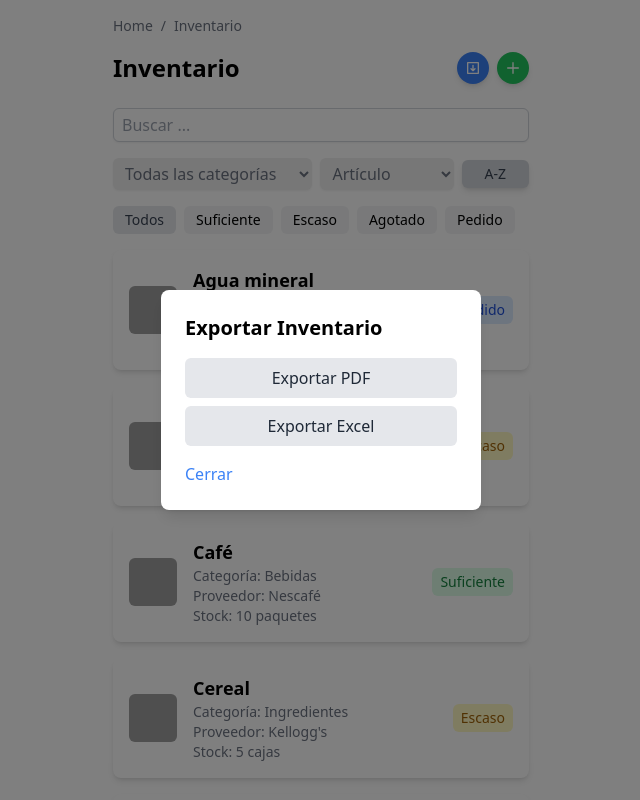
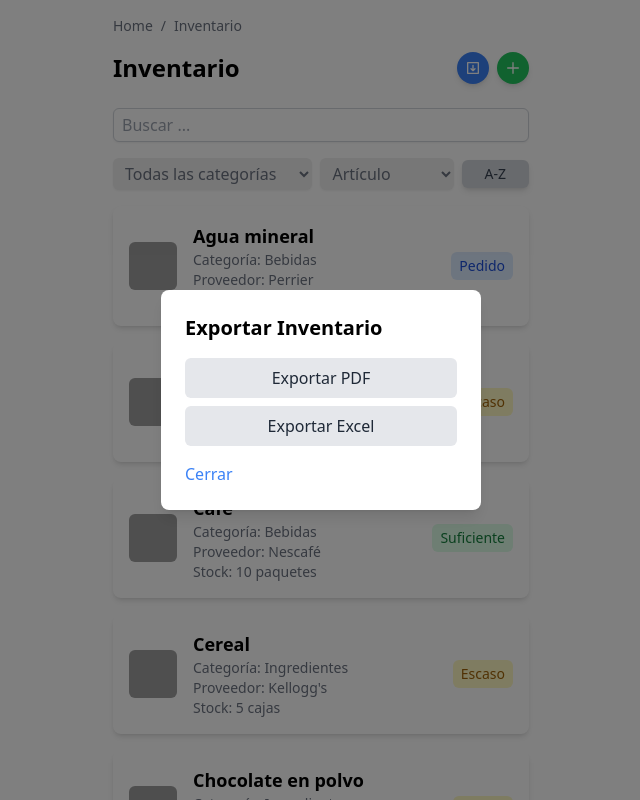
Before and after one commit to paulosandev/tochpan-team-app, a React (Vite) app: page / in a window 1280 px wide. Both pictures are taken after a click on the button 792 px from the left and 68 px from the top of the page. Shown: the top 800 px of the page, without its empty margins (319-959 px from the left). Built offline with nearby package versions, Linux system fonts and the light colour scheme; grey boxes are pictures that could not be loaded.

Commit message:
Animaciones basicas con framer motion

```diff
--- a/package.json
+++ b/package.json
@@ -10,6 +10,7 @@
     "preview": "vite preview"
   },
   "dependencies": {
+    "framer-motion": "^11.11.10",
     "react": "^18.3.1",
     "react-dom": "^18.3.1",
     "react-router-dom": "^6.27.0"
--- a/src/modules/Inventory.jsx
+++ b/src/modules/Inventory.jsx
@@ -1,6 +1,7 @@
 // src/modules/Inventory/Inventory.js
 import React, { useState } from 'react';
 import InventoryItem from '../components/Inventory/InventoryItem';
+import { motion, AnimatePresence } from 'framer-motion';
 
 function Inventory() {
     const [showExportModal, setShowExportModal] = useState(false);
@@ -46,7 +47,7 @@ function Inventory() {
     .filter((item) => {
         const matchesCategory = categoryFilter === "Todas las categorías" || item.category === categoryFilter;
         const matchesStatus = statusFilter === "Todos" || item.status === statusFilter;
-            const matchesSearch = item.name.toLowerCase().includes(searchTerm.toLowerCase());
+        const matchesSearch = item[sortParameter].toLowerCase().includes(searchTerm.toLowerCase()); // Cambiado a buscar por sortParameter
         return matchesCategory && matchesStatus && matchesSearch;
     })
     .sort((a, b) => {
@@ -75,16 +76,26 @@ function Inventory() {
             <div className="flex items-center justify-between mb-6">
                 <h1 className="text-2xl font-semibold">Inventario</h1>
                 <div className="flex space-x-2">
-                    <button onClick={toggleExportModal} className="bg-blue-500 text-white p-2 rounded-full shadow-md hover:bg-blue-600">
+                    <motion.button
+                        whileHover={{ scale: 1.1 }}
+                        whileTap={{ scale: 0.9 }}
+                        onClick={toggleExportModal}
+                        className="bg-blue-500 text-white p-2 rounded-full shadow-md hover:bg-blue-600"
+                    >
                         <svg xmlns="http://www.w3.org/2000/svg" className="h-4 w-4" fill="none" viewBox="0 0 24 24" stroke="currentColor" strokeWidth="2">
                             <path strokeLinecap="round" strokeLinejoin="round" d="M4 4v16h16V4H4zm8 4v8m0 0l-3-3m3 3l3-3" />
                         </svg>
-                    </button>
-                    <button onClick={toggleCreateArticleModal} className="bg-green-500 text-white p-2 rounded-full shadow-md hover:bg-green-600">
+                    </motion.button>
+                    <motion.button
+                        whileHover={{ scale: 1.1 }}
+                        whileTap={{ scale: 0.9 }}
+                        onClick={toggleCreateArticleModal}
+                        className="bg-green-500 text-white p-2 rounded-full shadow-md hover:bg-green-600"
+                    >
                         <svg xmlns="http://www.w3.org/2000/svg" className="h-4 w-4" fill="none" viewBox="0 0 24 24" stroke="currentColor" strokeWidth="2">
                             <path strokeLinecap="round" strokeLinejoin="round" d="M12 4v16m8-8H4" />
                         </svg>
-                    </button>
+                    </motion.button>
                 </div>
             </div>
 
@@ -99,7 +110,7 @@ function Inventory() {
                 />
             </div>
 
-            {/* Filtros combinados en una sola línea */}
+            {/* Filtros */}
             <div className="flex items-center space-x-2 mb-4" id="filters-section">
                 <select
                     className="border-gray-300 text-gray-500 rounded-md shadow-sm py-1 px-2 w-1/2"
@@ -124,25 +135,28 @@ function Inventory() {
                     <option value="category">Categoría</option>
                     <option value="supplier">Proveedor</option>
                 </select>
-                <button onClick={toggleSortOrder} className="bg-gray-300 text-gray-700 text-sm px-3 py-1 rounded-md shadow-md hover:bg-gray-400 w-1/6">
+                <motion.button
+                    onClick={toggleSortOrder}
+                    whileHover={{ scale: 1.1 }}
+                    whileTap={{ scale: 0.9 }}
+                    className="bg-gray-300 text-gray-700 text-sm px-3 py-1 rounded-md shadow-md hover:bg-gray-400 w-1/6"
+                >
                     {isAscending ? "A-Z" : "Z-A"}
-                </button>
-            </div>
-
-            {/* Filtros por estado de inventario */}
-            <div id="inventory-filters" className="flex items-center space-x-2 mb-4 overflow-x-auto">
-                <button onClick={() => setStatusFilter("Todos")} className={`text-sm px-3 py-1 rounded-md ${statusFilter === "Todos" ? "bg-gray-200 text-gray-700" : "bg-gray-100"}`}>Todos</button>
-                <button onClick={() => setStatusFilter("Suficiente")} className={`text-sm px-3 py-1 rounded-md ${statusFilter === "Suficiente" ? "bg-green-100 text-green-700" : "bg-gray-100"}`}>Suficiente</button>
-                <button onClick={() => setStatusFilter("Escaso")} className={`text-sm px-3 py-1 rounded-md ${statusFilter === "Escaso" ? "bg-yellow-100 text-yellow-700" : "bg-gray-100"}`}>Escaso</button>
-                <button onClick={() => setStatusFilter("Agotado")} className={`text-sm px-3 py-1 rounded-md ${statusFilter === "Agotado" ? "bg-red-100 text-red-700" : "bg-gray-100"}`}>Agotado</button>
-                <button onClick={() => setStatusFilter("Pedido")} className={`text-sm px-3 py-1 rounded-md ${statusFilter === "Pedido" ? "bg-blue-100 text-blue-700" : "bg-gray-100"}`}>Pedido</button>
+                </motion.button>
             </div>
 
             {/* Lista de productos en inventario */}
+            <AnimatePresence>
                 <ul className="space-y-4">
                     {filteredItems.map((item, index) => (
+                        <motion.div
+                            key={index}
+                            initial={{ opacity: 0, y: -10 }}
+                            animate={{ opacity: 1, y: 0 }}
+                            exit={{ opacity: 0, y: 10 }}
+                            transition={{ duration: 0.2 }}
+                        >
                             <InventoryItem
-                        key={index}
                                 name={item.name}
                                 category={item.category}
                                 stock={item.stock}
@@ -150,36 +164,67 @@ function Inventory() {
                                 supplier={item.supplier}
                                 imageUrl={item.imageUrl}
                             />
+                        </motion.div>
                     ))}
                 </ul>
+            </AnimatePresence>
 
-            {/* Modal de exportación */}
+            {/* Modales */}
+            <AnimatePresence>
                 {showExportModal && (
-                <div onClick={toggleExportModal} className="fixed inset-0 flex items-center justify-center bg-black bg-opacity-50">
-                    <div onClick={(e) => e.stopPropagation()} className="bg-white rounded-lg shadow-lg p-6 w-80">
+                    <motion.div
+                        onClick={toggleExportModal}
+                        className="fixed inset-0 flex items-center justify-center bg-black bg-opacity-50"
+                        initial={{ opacity: 0 }}
+                        animate={{ opacity: 1 }}
+                        exit={{ opacity: 0 }}
+                    >
+                        <motion.div
+                            onClick={(e) => e.stopPropagation()}
+                            className="bg-white rounded-lg shadow-lg p-6 w-80"
+                            initial={{ scale: 0.8 }}
+                            animate={{ scale: 1 }}
+                            exit={{ scale: 0.8 }}
+                        >
                             <h2 className="text-xl font-semibold mb-4">Exportar Inventario</h2>
                             <div className="flex flex-col space-y-2">
                                 <button className="bg-gray-200 text-gray-800 px-4 py-2 rounded-md hover:bg-gray-300">Exportar PDF</button>
                                 <button className="bg-gray-200 text-gray-800 px-4 py-2 rounded-md hover:bg-gray-300">Exportar Excel</button>
                             </div>
                             <button onClick={toggleExportModal} className="mt-4 text-blue-500 hover:underline">Cerrar</button>
-                    </div>
-                </div>
+                        </motion.div>
+                    </motion.div>
                 )}
+            </AnimatePresence>
 
-            {/* Modal de creación de artículo */}
+            <AnimatePresence>
                 {showCreateArticleModal && (
-                <div onClick={toggleCreateArticleModal} className="fixed inset-0 flex items-center justify-center bg-black bg-opacity-50">
-                    <div onClick={(e) => e.stopPropagation()} className="bg-white rounded-lg shadow-lg p-6 w-80">
+                    <motion.div
+                        onClick={toggleCreateArticleModal}
+                        className="fixed inset-0 flex items-center justify-center bg-black bg-opacity-50"
+                        initial={{ opacity: 0 }}
+                        animate={{ opacity: 1 }}
+                        exit={{ opacity: 0 }}
+                        transition={{ duration: 0.3 }}
+                    >
+                        <motion.div
+                            onClick={(e) => e.stopPropagation()}
+                            className="bg-white rounded-lg shadow-lg p-6 w-80"
+                            initial={{ scale: 0.8 }}
+                            animate={{ scale: 1 }}
+                            exit={{ scale: 0.8 }}
+                            transition={{ duration: 0.3 }}
+                        >
                             <h2 className="text-xl font-semibold mb-4">Crear Artículo</h2>
                             <div className="flex flex-col space-y-2">
                                 <button className="bg-gray-200 text-gray-800 px-4 py-2 rounded-md hover:bg-gray-300">Agregar Artículo</button>
                                 <button className="bg-gray-200 text-gray-800 px-4 py-2 rounded-md hover:bg-gray-300">Agregar Artículos Masivamente</button>
                             </div>
                             <button onClick={toggleCreateArticleModal} className="mt-4 text-blue-500 hover:underline">Cerrar</button>
-                    </div>
-                </div>
+                        </motion.div>
+                    </motion.div>
                 )}
+            </AnimatePresence>
         </div>
     );
 }
```
Also changed, not shown: 1 other file (tests, documents, lock files or other folders). Lines whose indentation alone changed are shown as unchanged.
